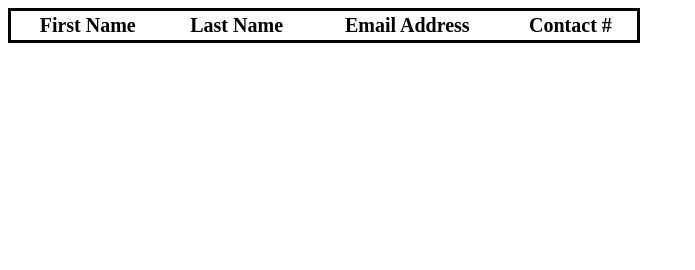
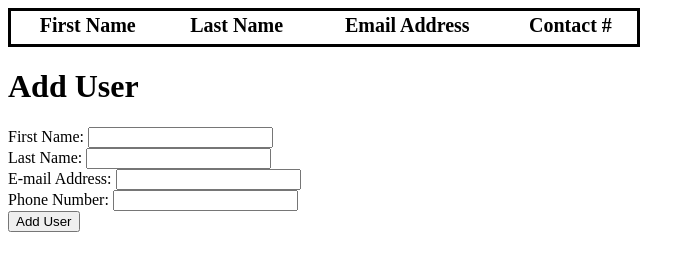
Before and after one commit to cmarr31/coding_dojo, a plain HTML site: page week_2/jquery_day_2/index.html in a window 1280 px wide. Shown: the whole page, without its empty margins (0-695 px from the left). Drawn offline with nearby package versions, Linux system fonts and the light colour scheme.

Commit message:
Typed out basics of HTML file, working on CSS now, and then will go back to the HTML file to polish things with JQuery.

```diff
--- a/week_2/jquery_day_2/index.html
+++ b/week_2/jquery_day_2/index.html
@@ -6,15 +6,35 @@
 	<script src="https://ajax.googleapis.com/ajax/libs/jquery/3.2.1/jquery.min.js"></script>
 </head>
 <body>
-
+	<div id="info">
 		<table style="width:50%">
-		<tr>
+			<tr class="">
 				<th>First Name</th>
 				<th>Last Name</th>
 				<th>Email Address</th>
 				<th>Contact #</th>
 			</tr>
+			<tr>
+				<td></td>
+				<td></td>
+				<td></td>
+				<td></td>
+			</tr>
 		</table>
-
+	</div>
+	<h1>Add User</h1>
+	<div id="info">
+		<form>
+			First Name:
+			<input type="text" name="first_name"><br>
+			Last Name:
+			<input type="text" name="last_name"><br>
+			E-mail Address:
+			<input type="text" name="email_address"><br>
+			Phone Number:
+			<input type="text" name="phone_number"><br>
+			<button>Add User</button>
+		</form>
+	</div>
 </body>
 </html>
--- a/week_2/jquery_day_2/style.css
+++ b/week_2/jquery_day_2/style.css
@@ -3,3 +3,8 @@ table {
 	border-style: solid;
 	border-color: black;
 }
+
+#info {
+	display: relative;
+	vertical-align: 50%;
+}
```
Lines whose indentation alone changed are shown as unchanged.
